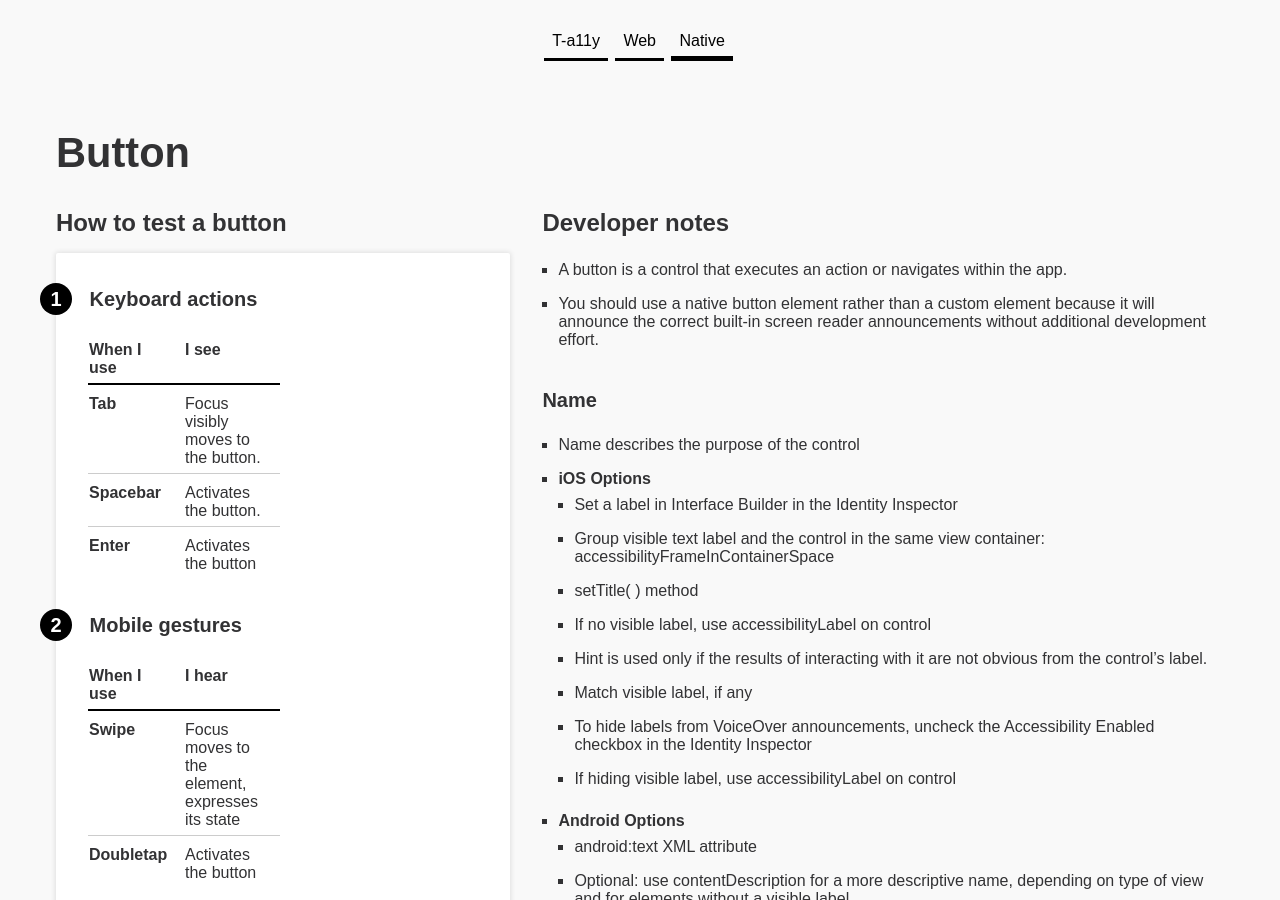
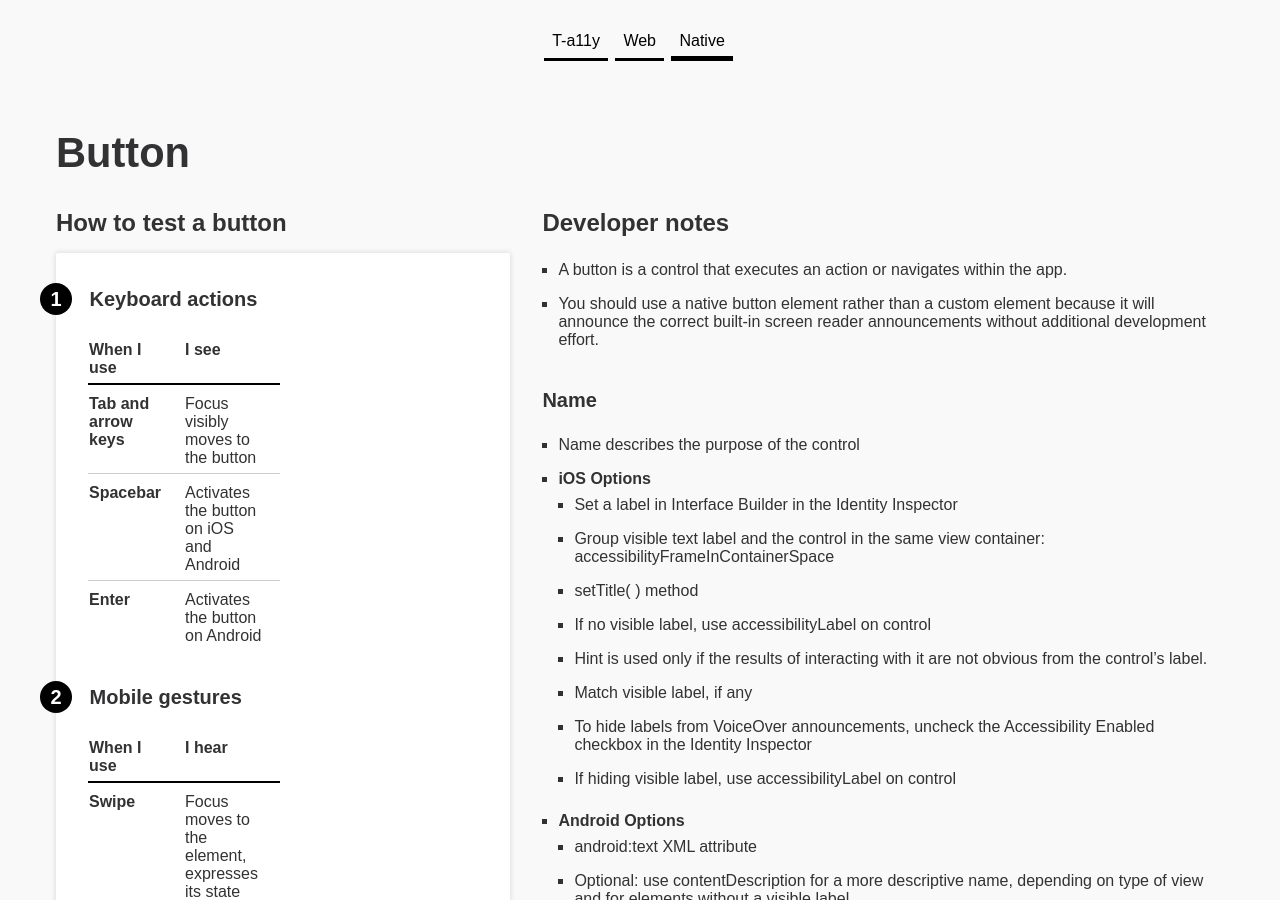
Before and after one commit to charlietriplett/OpenA11yEngineer, a Jekyll site: the page built from _checklist-native/button.md, in a window 1280 px wide and 900 px high. Built offline with Jekyll 4.4.1, drawn with Linux system fonts in a browser that asks for light colours.

Commit message:
Minor changes to button

```diff
--- a/_checklist-native/button.md
+++ b/_checklist-native/button.md
@@ -4,12 +4,12 @@ title:  "Button"
 categories: controls
 
 keyboard:
-  tab: |
-    Focus visibly moves to the button.
+  tab and arrow keys: |
+    Focus visibly moves to the button
   spacebar: |
-    Activates the button.
+    Activates the button on iOS and Android
   enter: |
-    Activates the button
+    Activates the button on Android
 
 mobile:
   swipe: |
```
